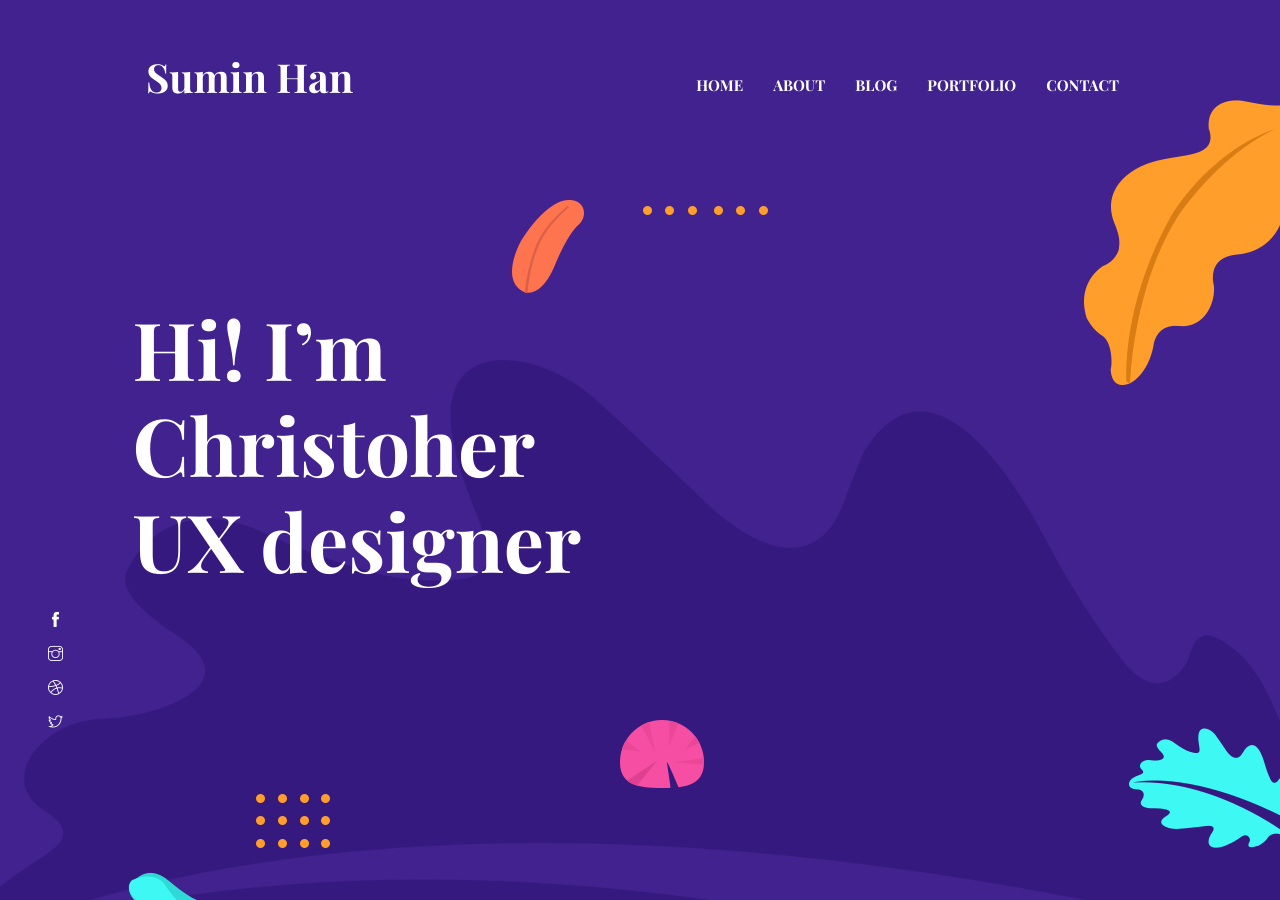
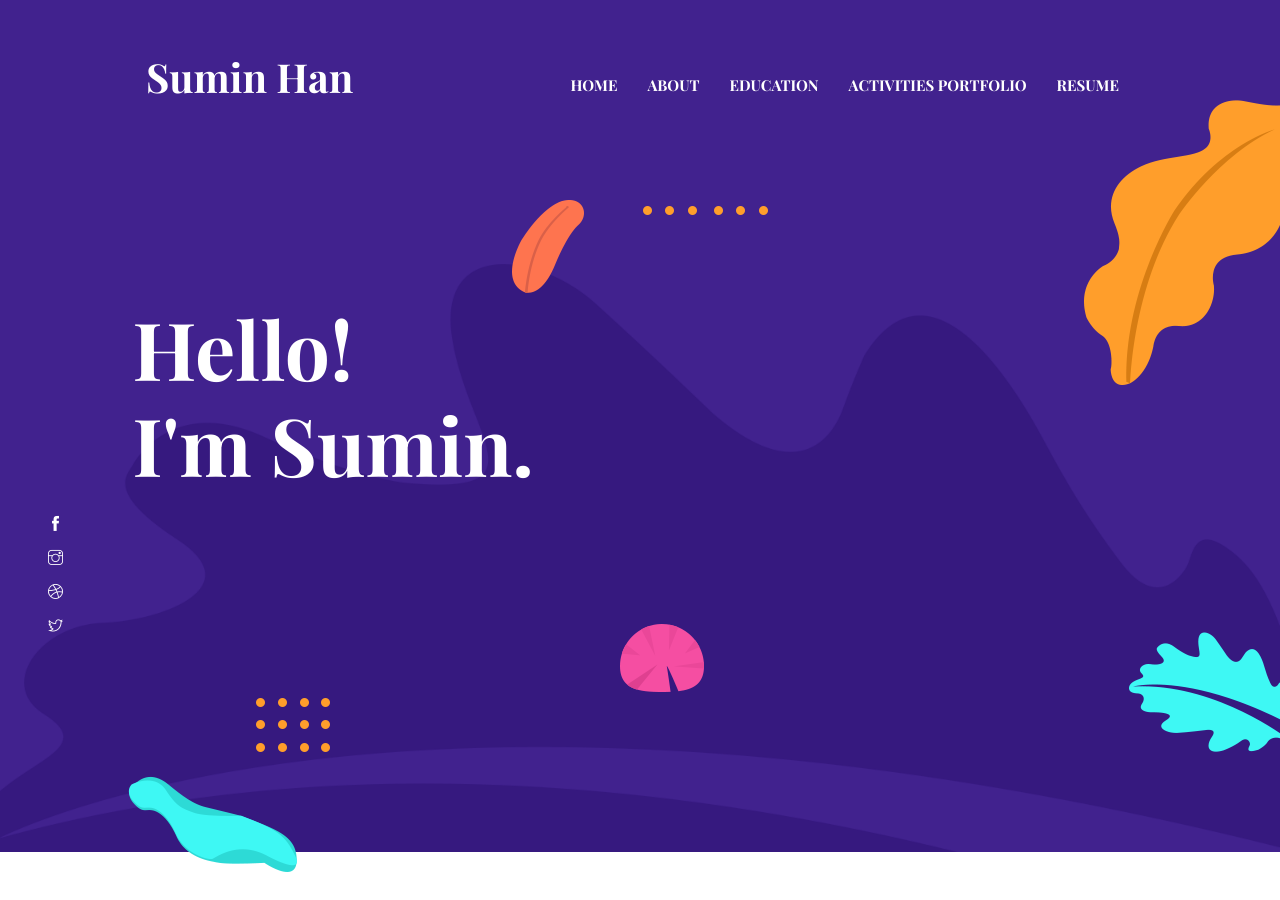
Before and after one commit to suminhan5244/suminhan5244.github.io, a Jekyll site: the page built from index.html, in a window 1280 px wide and 900 px high. Built offline with Jekyll 4.4.1, drawn with Linux system fonts in a browser that asks for light colours; some of the changed text lies outside the part shown.

Commit message:
changes”

```diff
--- a/_data/settings.yml
+++ b/_data/settings.yml
@@ -6,16 +6,16 @@ title: Sumin Han
 logo:
 author: themefisher
 description: this is meta description
-email: steve.fruits@email.com
+email: shan23@student.kis.or.kr
 phone: +880 2544 658 256
 address: 125/A, CA Commercial Area, California, USA
 copyright: Copyright &copy; 2020 Designed by [Themefisher](https://themefisher.com) & Developed by [Getjekyllthemes](https://getjekyllthemes.com)
 
 menu:
   - { name: About, link: "/about" }
-  - { name: Blog, link: "/blog" }
-  - { name: Portfolio, link: "/portfolio" }
-  - { name: Contact, link: "/contact" }
+  - { name: Education, link: "/education" }
+  - { name: Activities Portfolio, link: "/activities portfolio" }
+  - { name: Resume, link: "/resume" }
 
 #-------------------------------
 # Google Analytics Section
@@ -36,7 +36,7 @@ disqus-identifier: # Add your shortname for Disqus Comment. For example mr-brown
 # Hero Section
 
 hero:
-  hero-title: Hi! I’m <br> Christoher <br> UX designer
+  hero-title: Hello! <br> I'm Sumin.
 
 social:
   - { icon: "ti-facebook", link: "#" }
```
